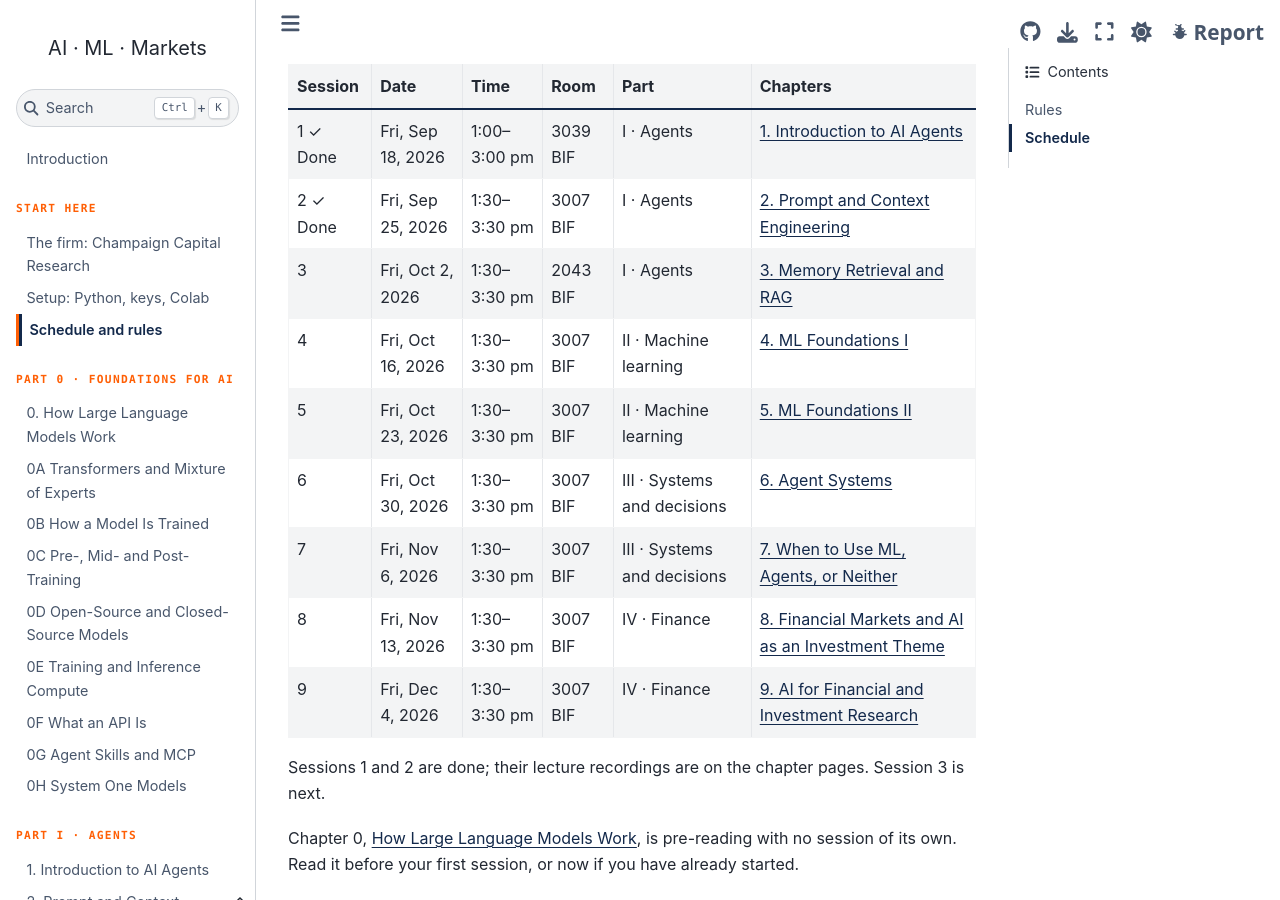
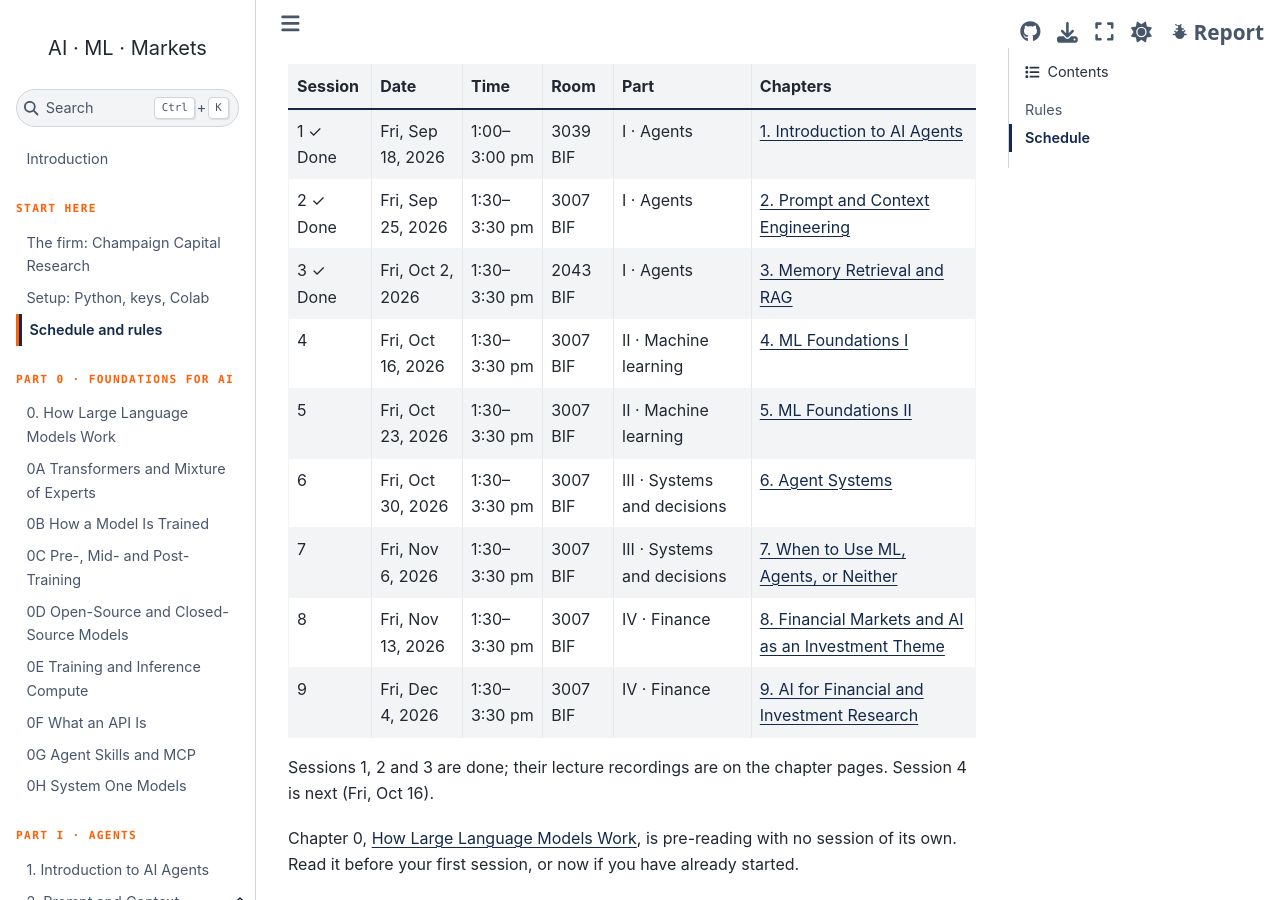
Before and after one commit to ashcastelinocs124/msba-ai-workshop, a Jupyter Book: the page built from book/schedule.md, in a window 1280 px wide and 900 px high, scrolled down 616 px. Built offline with Jupyter Book 1.0.4 settings and Sphinx 7.4.7 and the Sphinx Book theme 1.1.4, drawn with Linux system fonts in a browser that asks for light colours.

Commit message:
Mark session 3 as done on the schedule page

```diff
--- a/book/schedule.md
+++ b/book/schedule.md
@@ -16,7 +16,7 @@
 |---|---|---|---|---|---|
 | 1 ✓ Done | Fri, Sep 18, 2026 | 1:00–3:00 pm | 3039 BIF | I · Agents | [1. Introduction to AI Agents](ch01-agent-loop.md) |
 | 2 ✓ Done | Fri, Sep 25, 2026 | 1:30–3:30 pm | 3007 BIF | I · Agents | [2. Prompt and Context Engineering](ch02-prompt-and-context.md) |
-| 3 | Fri, Oct 2, 2026 | 1:30–3:30 pm | 2043 BIF | I · Agents | [3. Memory Retrieval and RAG](ch03-memory-rag.md) |
+| 3 ✓ Done | Fri, Oct 2, 2026 | 1:30–3:30 pm | 2043 BIF | I · Agents | [3. Memory Retrieval and RAG](ch03-memory-rag.md) |
 | 4 | Fri, Oct 16, 2026 | 1:30–3:30 pm | 3007 BIF | II · Machine learning | [4. ML Foundations I](ch04-ml-foundations-1.md) |
 | 5 | Fri, Oct 23, 2026 | 1:30–3:30 pm | 3007 BIF | II · Machine learning | [5. ML Foundations II](ch05-ml-foundations-2.md) |
 | 6 | Fri, Oct 30, 2026 | 1:30–3:30 pm | 3007 BIF | III · Systems and decisions | [6. Agent Systems](ch06-agent-systems.md) |
@@ -24,7 +24,7 @@
 | 8 | Fri, Nov 13, 2026 | 1:30–3:30 pm | 3007 BIF | IV · Finance | [8. Financial Markets and AI as an Investment Theme](ch08-markets-and-ai.md) |
 | 9 | Fri, Dec 4, 2026 | 1:30–3:30 pm | 3007 BIF | IV · Finance | [9. AI for Financial and Investment Research](ch09-ai-investment-research.md) |
 
-Sessions 1 and 2 are done; their lecture recordings are on the chapter pages. Session 3 is next.
+Sessions 1, 2 and 3 are done; their lecture recordings are on the chapter pages. Session 4 is next (Fri, Oct 16).
 
 Chapter 0, [How Large Language Models Work](ch00-how-llms-work.md), is pre-reading with no session of its own. Read it before your first session, or now if you have already started.
 
```
